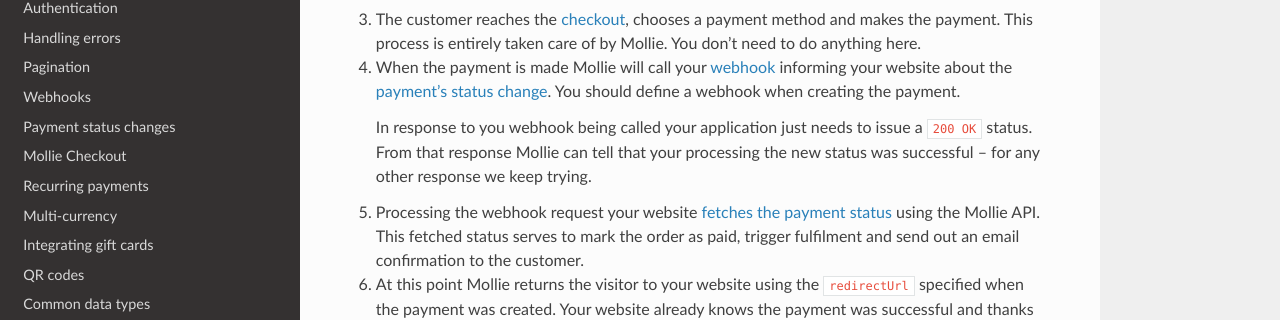
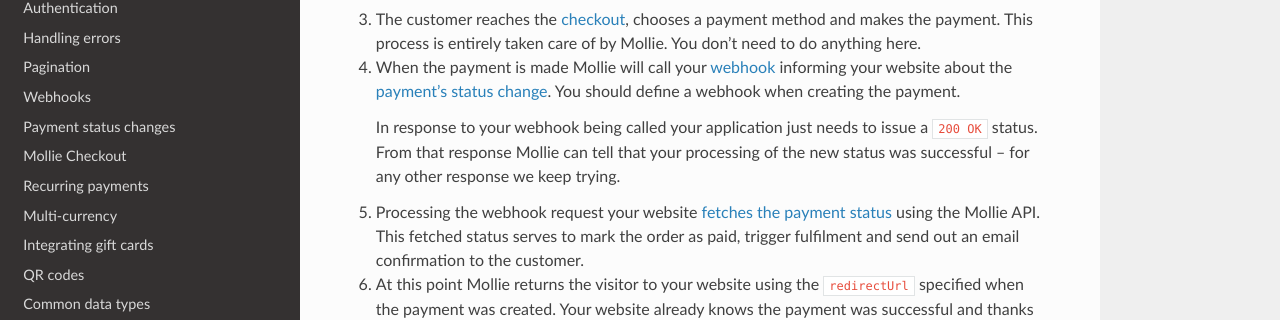
Before and after one commit to zsparal/api-documentation, a Sphinx documentation site: the page built from source/index.rst, in a window 1280 px wide and 900 px high, scrolled down 1643 px. Shown: the part 140-460 px from the top of the window. Built offline with Sphinx 7.4.7 and the Read the Docs theme 2.0.0, drawn with Linux system fonts in a browser that asks for light colours.

Commit message:
Fixed typo and readability

```diff
--- a/source/index.rst
+++ b/source/index.rst
@@ -66,8 +66,8 @@
    :ref:`payment's status change <guides/payment-status-changes>`. You should define a webhook when creating the
    payment.
 
-   In response to you webhook being called your application just needs to issue a ``200 OK`` status. From that response
-   Mollie can tell that your processing the new status was successful – for any other response we keep trying.
+   In response to your webhook being called your application just needs to issue a ``200 OK`` status. From that response
+   Mollie can tell that your processing of the new status was successful – for any other response we keep trying.
 
 #. Processing the webhook request your website :ref:`fetches the payment status <v2/payments-get>` using the Mollie API.
    This fetched status serves to mark the order as paid, trigger fulfilment and send out an email confirmation to the
```
